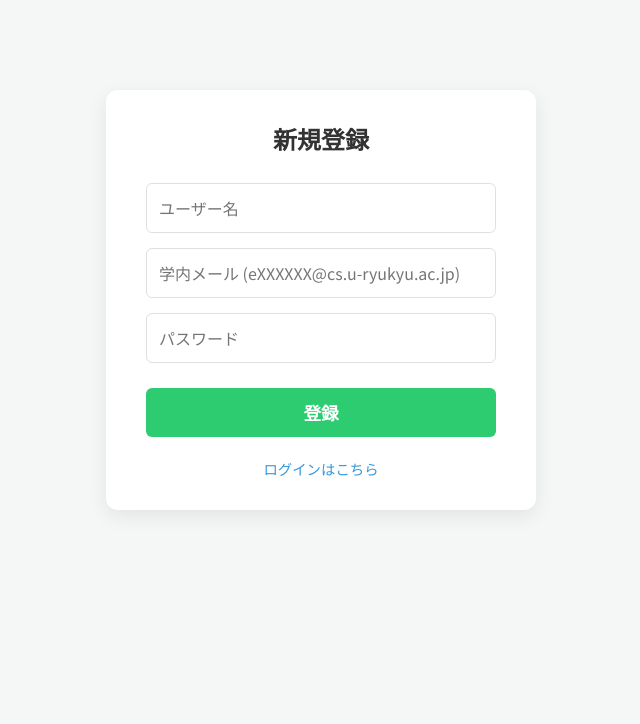
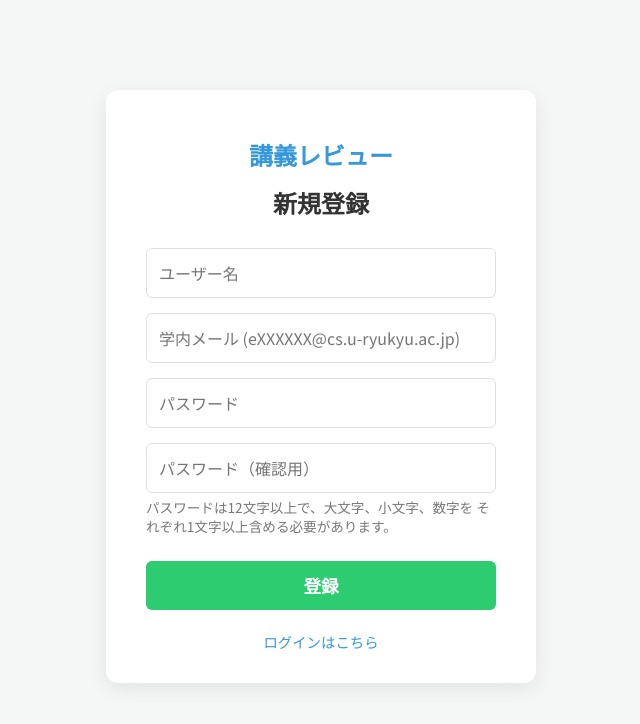
Before and after one commit to KAZUKIKUDA/team_OKIOTP, a Flask app: page /register in a window 1280 px wide. Shown: the top 724 px of the page, without its empty margins (319-959 px from the left). Run offline with Flask 3, Linux system fonts and the light colour scheme.

Commit message:
Password system update

```diff
--- a/lost_flask/app.py
+++ b/lost_flask/app.py
@@ -46,7 +46,9 @@ except Exception as e:
 login_manager = LoginManager()
 login_manager.init_app(app)
 login_manager.login_view = 'login'
-login_manager.login_message = "このページにアクセスするにはログインしてください。"
+# ▼▼▼ ログイン要求時のflashメッセージを無効化 (挙動修正) ▼▼▼
+login_manager.login_message = None
+# ▲▲▲ 挙動修正 ▲▲▲
 login_manager.login_message_category = "danger"
 
 # --- Database Models (Passwordの長さを256に修正) ---
@@ -54,6 +56,7 @@ class User(UserMixin, db.Model):
     id = db.Column(db.Integer, primary_key=True)
     username = db.Column(db.String(150), nullable=False, unique=True)
     email = db.Column(db.String(150), nullable=False, unique=True)
+    # ▼▼▼ パスワードの長さを256に修正済み ▼▼▼
     password = db.Column(db.String(256), nullable=False)
     is_verified = db.Column(db.Boolean, nullable=False, default=False)
     reviews = db.relationship('Review', backref='author', lazy=True)
@@ -68,6 +71,9 @@ class Course(db.Model):
     def star_rating(self):
         if not self.reviews: return "評価なし"
         try:
+            # レビューが0件の場合のZeroDivisionErrorを避ける
+            if len(self.reviews) == 0:
+                return "評価なし"
             avg = sum(r.rating for r in self.reviews) / len(self.reviews)
             return f"{avg:.2f}"
         except ZeroDivisionError:
@@ -95,10 +101,17 @@ def load_user(user_id):
         return None
 
 # --- Routes ---
+
+# ▼▼▼ トップページ（/）の挙動を修正 ▼▼▼
 @app.route('/')
-@login_required
 def index():
-    return render_template('top.html')
+    # ログイン済みなら講義登録ページ（top.html）へ
+    if current_user.is_authenticated:
+        return render_template('top.html')
+    # 未ログインならflashメッセージなしでログインページへ
+    else:
+        return redirect(url_for('login'))
+# ▲▲▲ 挙動修正 ▲▲▲
 
 @app.route('/register', methods=['GET', 'POST'])
 def register():
@@ -106,6 +119,21 @@ def register():
         username = request.form.get('username')
         email = request.form.get('email')
         password = request.form.get('password')
+        # ▼▼▼ 確認用パスワードを取得 ▼▼▼
+        password_confirm = request.form.get('password_confirm')
+
+        # ▼▼▼ パスワード一致チェック ▼▼▼
+        if password != password_confirm:
+            flash('パスワードが一致しません。もう一度お試しください。', 'danger')
+            return redirect(url_for('register'))
+        # ▲▲▲ 一致チェック終了 ▲▲▲
+
+        # ▼▼▼ パスワード制約のサーバー側バリデーション ▼▼▼
+        password_pattern = r'^(?=.*\d)(?=.*[a-z])(?=.*[A-Z]).{12,}$'
+        if not re.match(password_pattern, password):
+            flash('パスワードは12文字以上で、大文字、小文字、数字をそれぞれ1文字以上含める必要があります。', 'danger')
+            return redirect(url_for('register'))
+        # ▲▲▲ バリデーション終了 ▲▲▲
 
         email_pattern = r'^e\d{6}@cs\.u-ryukyu\.ac\.jp$'
         if not re.match(email_pattern, email):
@@ -122,7 +150,12 @@ def register():
         new_user = None
         try:
             hashed_password = generate_password_hash(password, method='pbkdf2:sha256')
+
+            # ▼▼▼ 正しいUserオブジェクトの作成 ▼▼▼
+            # (is_verifiedは default=False が自動で設定される)
             new_user = User(username=username, email=email, password=hashed_password)
+            # ▲▲▲ これが正しい形式 ▲▲▲
+
             db.session.add(new_user)
             db.session.commit() # データベースへの書き込み
 
@@ -131,23 +164,23 @@ def register():
 
             # ▼▼▼ SendGridでメール送信 ▼▼▼
 
+            # 【重要】このEmailはSendGridで「送信者認証」したものに書き換えてください
             SENDER_EMAIL = 'e235735@ie.u-ryukyu.ac.jp'
-            SENDER_NAME = '講義レビューサイト'
+            SENDER_NAME = '講義レビューサイト（Okinawa OTP）'
 
             html_content = render_template('email/activate.html', confirm_url=confirm_url)
 
-            # ▼▼▼ 修正点 ▼▼▼
-            # SendGridのメールオブジェクトを作成 (正しい形式)
-            # from_email に (email, name) のタプルを渡す
+            # ▼▼▼ SendGridMailオブジェクトの作成 (バグ修正版) ▼▼▼
             message = SendGridMail(
                 from_email=(SENDER_EMAIL, SENDER_NAME),
                 to_emails=email,
                 subject='講義レビュー | メールアドレスの確認',
                 html_content=html_content)
-            # ▲▲▲ 修正点 ▲▲▲
+            # ▲▲▲ バグ修正版 ▲▲▲
 
             if not sg:
-                raise Exception("SendGrid API Client (sg) is not initialized. Check SENDGRID_API_KEY.")
+                app.logger.error("SendGrid API Client (sg) is not initialized. Check SENDGRID_API_KEY.")
+                raise Exception("SendGrid API Client (sg) is not initialized.")
 
             app.logger.info(f"Attempting to send email via SendGrid to {email}...")
             response = sg.send(message)
@@ -182,6 +215,7 @@ def register():
                 except Exception as rb_e:
                     app.logger.error(f"Rollback failed: {rb_e}")
 
+            # ユーザーにエラータイプをそのまま表示しないように修正
             flash(f'不明なエラー（{type(e).__name__}）が発生しました。管理者に連絡してください。', 'danger')
             return redirect(url_for('register'))
 
@@ -250,7 +284,10 @@ def guest_login():
         try:
             guest_email = f"guest_{uuid.uuid4().hex}@demo.com"
             hashed_password = generate_password_hash(f"guest_pw_{uuid.uuid4().hex}", method='pbkdf2:sha256')
+
+            # ▼▼▼ 正しいUserオブジェクトの作成 ▼▼▼
             new_guest_user = User(username=username, email=guest_email, password=hashed_password, is_verified=True)
+            # ▲▲▲ これが正しい形式 ▲▲▲
 
             db.session.add(new_guest_user)
             db.session.commit()
@@ -318,7 +355,14 @@ def add_course():
 @login_required
 def search_course():
     search_term = request.form.get('search')
+
+    # 検索語が空でなければ、前後の空白を除去
+    if search_term:
+        search_term = search_term.strip()
+
     if not search_term:
+        # 検索語が空の場合は、何も表示しないか、全件表示するか選択
+        # ここでは「全件表示」
         results = Course.query.all()
     else:
         results = Course.query.filter(
@@ -340,6 +384,11 @@ def course_detail(id):
 def add_review(id):
     course = Course.query.get_or_404(id)
 
+    # ゲストユーザーはレビューを投稿できないようにする
+    if current_user.email.endswith('@demo.com'):
+        flash('レビューを投稿するには、学内メールアドレスで正規登録する必要があります。', 'danger')
+        return redirect(url_for('course_detail', id=id))
+
     existing_review = Review.query.filter_by(course_id=id, user_id=current_user.id).first()
     if existing_review:
         flash('あなたはこの講義に既にレビューを投稿しています。', 'warning')
@@ -359,10 +408,10 @@ def add_review(id):
 
     try:
         rating_float = float(rating)
-        if not (0 <= rating_float <= 5):
-             flash('評価は0から5の間で入力してください。', 'danger')
+        if not (0.5 <= rating_float <= 5.0): # 評価は0.5から5.0の間に
+             flash('評価は0.5から5.0の間で選択してください。', 'danger')
              return redirect(url_for('course_detail', id=id))
-    except ValueError:
+    except (ValueError, TypeError):
         flash('評価の値が無効です。', 'danger')
         return redirect(url_for('course_detail', id=id))
 
@@ -381,3 +430,8 @@ def add_review(id):
         flash('レビューの投稿中にエラーが発生しました。', 'danger')
 
     return redirect(url_for('course_detail', id=id))
+
+# 開発環境でのみ`flask run`で実行するための設定
+if __name__ == '__main__':
+    # RenderはGunicornを使うので、この部分はRenderでは実行されない
+    app.run(debug=True)
--- a/lost_flask/static/style.css
+++ b/lost_flask/static/style.css
@@ -8,6 +8,7 @@
 body, html {
     font-family: "Noto Sans JP", sans-serif;
 
+    /* 既存のスタイルもここに記述 */
     background-color: var(--bg-color); /* #f8f9fa から変数に変更 */
     color: var(--text-color);          /* #333 から変数に変更 */
     line-height: 1.6;           /* 例: 行間 */
@@ -36,6 +37,10 @@ body, html {
 }
 
 /* --- General Styles --- */
+/*
+ * body, html セレクタにマージしたため、
+ * 38行目にあった競合する body セレクタは削除しました。
+ */
 
 .container {
     max-width: 800px;
@@ -159,9 +164,19 @@ form input[name="syllabus_url"] {
     width: 350px;
     margin: 50px auto;
 }
+
+/* ▼▼▼ アプリタイトル用のスタイルを追加 ▼▼▼ */
+.app-title {
+    text-align: center;
+    font-size: 1.5em; /* 24px */
+    font-weight: 600;
+    color: var(--primary-color);
+    margin-bottom: 10px;
+}
+
 .auth-container h2 {
     text-align: center;
-    margin-top: 0;
+    margin-top: 0; /* app-titleが入るので上のマージンを削除 */
     margin-bottom: 25px;
     color: var(--text-color);
     font-weight: 600;
@@ -181,6 +196,17 @@ form input[name="syllabus_url"] {
     margin-top: 20px;
     font-size: 0.9em;
 }
+
+/* ▼▼▼ パスワード制約のテキストスタイル ▼▼▼ */
+.password-constraint {
+    font-size: 0.85em;
+    color: var(--light-text-color);
+    text-align: left;
+    margin-top: -10px; /* パスワード欄に近づける */
+    margin-bottom: 15px;
+    line-height: 1.4;
+}
+
 .btn-guest {
     display: block;
     text-align: center;
--- a/lost_flask/templates/register.html
+++ b/lost_flask/templates/register.html
@@ -3,14 +3,25 @@
 <head>
     <meta charset="UTF-8">
     <title>新規登録</title>
+
+    <!-- ▼▼▼ Google Fonts 読み込み ▼▼▼ -->
     <link rel="preconnect" href="https://fonts.googleapis.com">
     <link rel="preconnect" href="https://fonts.gstatic.com" crossorigin>
     <link href="https://fonts.googleapis.com/css2?family=Noto+Sans+JP:wght@100..900&display=swap" rel="stylesheet">
+    <!-- ▲▲▲ Google Fonts 読み込み ▲▲▲ -->
+
     <link rel="stylesheet" href="{{ url_for('static', filename='style.css') }}">
 </head>
 <body>
     <div class="auth-container">
+
+        <!-- ▼▼▼ アプリタイトル ▼▼▼ -->
+        <h1 class="app-title">講義レビュー</h1>
+        <!-- ▲▲▲ アプリタイトル ▲▲▲ -->
+
         <h2>新規登録</h2>
+
+        <!-- ▼▼▼ flashメッセージ (構文エラー修正済み) ▼▼▼ -->
         {% with messages = get_flashed_messages(with_categories=true) %}
           {% if messages %}
             {% for category, message in messages %}
@@ -18,10 +29,27 @@
             {% endfor %}
           {% endif %}
         {% endwith %}
+        <!-- ▲▲▲ flashメッセージ ▲▲▲ -->
+
         <form method="post">
             <input type="text" name="username" placeholder="ユーザー名" required>
             <input type="email" name="email" placeholder="学内メール (eXXXXXX@cs.u-ryukyu.ac.jp)" required>
-            <input type="password" name="password" placeholder="パスワード" required>
+
+            <!-- ▼▼▼ パスワード制約 (前回の修正) ▼▼▼ -->
+            <input type="password" name="password" placeholder="パスワード" required
+                   pattern="^(?=.*\d)(?=.*[a-z])(?=.*[A-Z]).{12,}$"
+                   title="パスワードは12文字以上で、大文字、小文字、数字をそれぞれ1文字以上含める必要があります。">
+
+            <!-- ▼▼▼ 確認用パスワードの入力欄を追加 ▼▼▼ -->
+            <input type="password" name="password_confirm" placeholder="パスワード（確認用）" required>
+            <!-- ▲▲▲ 確認用パスワードの入力欄を追加 ▲▲▲ -->
+
+            <p class="password-constraint">
+                パスワードは12文字以上で、大文字、小文字、数字を
+                それぞれ1文字以上含める必要があります。
+            </p>
+            <!-- ▲▲▲ パスワード制約 ▲▲▲ -->
+
             <button type="submit" class="btn btn-register">登録</button>
         </form>
         <a href="{{ url_for('login') }}" class="auth-link">ログインはこちら</a>
```
Also changed, not shown: lost_flask/templates/login.html (+17 -4 lines), lost_flask/instance/lectures.db.
